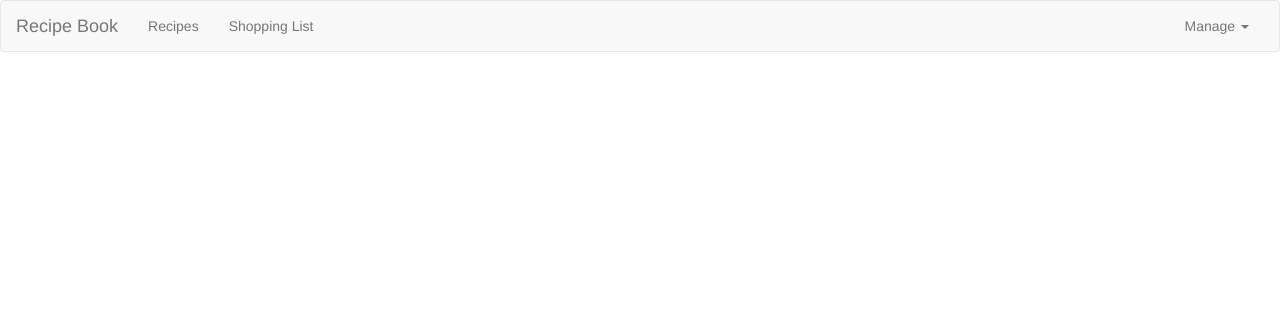
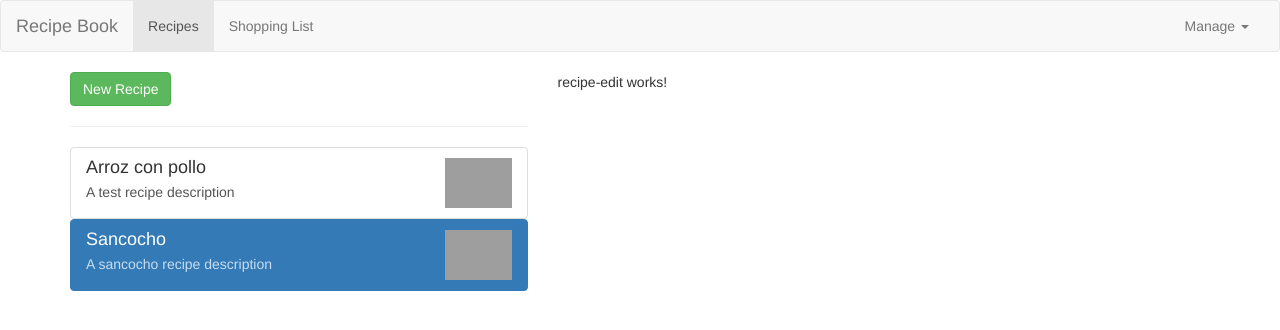
Before and after one commit to Mandres07/angular-recipes-shopping-list, an Angular app: page /recipes/1/edit in a window 1280 px wide. Before the commit this address led to /. Shown: the top 330 px of the page. Built offline with nearby package versions, Linux system fonts and the light colour scheme; grey boxes are pictures that could not be loaded.

Commit message:
added create and edit recipe routes and files

```diff
--- a/src/app/app.component.html
+++ b/src/app/app.component.html
@@ -1,4 +1,4 @@
-<app-header (featureSelected)="onNavigate($event)"></app-header>
+<app-header></app-header>
 <div class="container">
    <div class="row">
       <div class="col-md-12">
--- a/src/app/app.module.ts
+++ b/src/app/app.module.ts
@@ -14,6 +14,7 @@
 import { ShoppingListService } from './shopping-list/shopping-list.service';
 import { AppRoutingModule } from './app.routing.module';
 import { RecipeStartComponent } from './recipes/recipe-start/recipe-start.component';
+import { RecipeEditComponent } from './recipes/recipe-edit/recipe-edit.component';
 
 @NgModule({
    declarations: [
@@ -26,7 +27,8 @@
       ShoppingListComponent,
       ShoppingEditComponent,
       DropdownDirective,
-      RecipeStartComponent
+      RecipeStartComponent,
+      RecipeEditComponent
    ],
    imports: [
       BrowserModule,
--- a/src/app/app.routing.module.ts
+++ b/src/app/app.routing.module.ts
@@ -1,6 +1,7 @@
 import { NgModule } from "@angular/core";
 import { RouterModule, Routes } from "@angular/router";
 import { RecipeDetailComponent } from "./recipes/recipe-detail/recipe-detail.component";
+import { RecipeEditComponent } from "./recipes/recipe-edit/recipe-edit.component";
 import { RecipeStartComponent } from "./recipes/recipe-start/recipe-start.component";
 import { RecipesComponent } from "./recipes/recipes.component";
 import { ShoppingListComponent } from "./shopping-list/shopping-list.component";
@@ -10,7 +11,9 @@
    {
       path: 'recipes', component: RecipesComponent, children: [
          { path: '', component: RecipeStartComponent },
+         { path: 'create', component: RecipeEditComponent },
          { path: ':id', component: RecipeDetailComponent },
+         { path: ':id/edit', component: RecipeEditComponent },
       ]
    },
    { path: 'shopping-list', component: ShoppingListComponent },
--- a/src/app/recipes/recipe-detail/recipe-detail.component.html
+++ b/src/app/recipes/recipe-detail/recipe-detail.component.html
@@ -16,7 +16,7 @@
          </button>
          <ul class="dropdown-menu">
             <li><a style="cursor: pointer;" (click)="onAddToList()">Add to Shopping List</a></li>
-            <li><a style="cursor: pointer;">Edit Recipe</a></li>
+            <li><a style="cursor: pointer;" (click)="onEditRecipe()">Edit Recipe</a></li>
             <li><a style="cursor: pointer;">Delete Recipe</a></li>
          </ul>
       </div>
--- a/src/app/recipes/recipe-detail/recipe-detail.component.ts
+++ b/src/app/recipes/recipe-detail/recipe-detail.component.ts
@@ -1,5 +1,5 @@
 import { Component, OnInit } from '@angular/core';
-import { ActivatedRoute, Params } from '@angular/router';
+import { ActivatedRoute, Params, Router } from '@angular/router';
 import { Recipe } from '../recipe.model';
 import { RecipeService } from '../recipe.service';
 
@@ -11,7 +11,7 @@
 export class RecipeDetailComponent implements OnInit {
    recipe: Recipe;
    id: number;
-   constructor(private recipeService: RecipeService, private route: ActivatedRoute) { }
+   constructor(private recipeService: RecipeService, private route: ActivatedRoute, private router: Router) { }
 
    ngOnInit(): void {
       this.route.params.subscribe((params: Params) => {
@@ -23,4 +23,9 @@
    onAddToList() {
       this.recipeService.addToList(this.recipe.ingredients);
    }
+
+   onEditRecipe() {
+      this.router.navigate(['edit'], { relativeTo: this.route });
+      // this.router.navigate(['../', this.id, 'edit'], { relativeTo: this.route });
+   }
 }
--- /dev/null
+++ b/src/app/recipes/recipe-edit/recipe-edit.component.html
@@ -0,0 +1 @@
+<p>recipe-edit works!</p>
--- /dev/null
+++ b/src/app/recipes/recipe-edit/recipe-edit.component.ts
@@ -0,0 +1,22 @@
+import { Component, OnInit } from '@angular/core';
+import { ActivatedRoute, Params } from '@angular/router';
+
+@Component({
+   selector: 'app-recipe-edit',
+   templateUrl: './recipe-edit.component.html',
+   styleUrls: ['./recipe-edit.component.css']
+})
+export class RecipeEditComponent implements OnInit {
+   id: number;
+   editMode = false;
+
+   constructor(private route: ActivatedRoute) { }
+
+   ngOnInit(): void {
+      this.route.params.subscribe((params: Params) => {
+         this.id = +params['id'];
+         this.editMode = params['id'] != null;
+      })
+   }
+
+}
--- a/src/app/recipes/recipe-list/recipe-item/recipe-item.component.html
+++ b/src/app/recipes/recipe-list/recipe-item/recipe-item.component.html
@@ -1,4 +1,4 @@
-<a style="cursor: pointer;" class="list-group-item clearfix" [routerLink]="[index]">
+<a style="cursor: pointer;" routerLinkActive="active" class="list-group-item clearfix" [routerLink]="[index]">
    <div class="pull-left">
       <h4 class="list-group-item-heading">{{ recipe.name }}</h4>
       <p class="list-group-item-text">{{ recipe.description }}</p>
--- a/src/app/recipes/recipe-list/recipe-list.component.html
+++ b/src/app/recipes/recipe-list/recipe-list.component.html
@@ -1,6 +1,6 @@
 <div class="row">
    <div class="col-xs-12">
-      <button class="btn btn-success">New Recipe</button>
+      <button class="btn btn-success" (click)="onCreateRecipe()">New Recipe</button>
    </div>
 </div>
 <hr>
--- a/src/app/recipes/recipe-list/recipe-list.component.ts
+++ b/src/app/recipes/recipe-list/recipe-list.component.ts
@@ -1,4 +1,5 @@
 import { Component, OnInit } from '@angular/core';
+import { ActivatedRoute, Router } from '@angular/router';
 import { Recipe } from '../recipe.model';
 import { RecipeService } from '../recipe.service';
 
@@ -9,9 +10,13 @@
 })
 export class RecipeListComponent implements OnInit {
    recipes: Recipe[];
-   constructor(private recipeService: RecipeService) { }
+   constructor(private recipeService: RecipeService, private router: Router, private route: ActivatedRoute) { }
 
    ngOnInit(): void {
       this.recipes = this.recipeService.getRecipes();
    }
+
+   onCreateRecipe() {
+      this.router.navigate(['create'], { relativeTo: this.route });
+   }
 }
```
Also changed, not shown: src/app/recipes/recipe-edit/recipe-edit.component.css (added), 1 other file (tests, documents, lock files or other folders).
